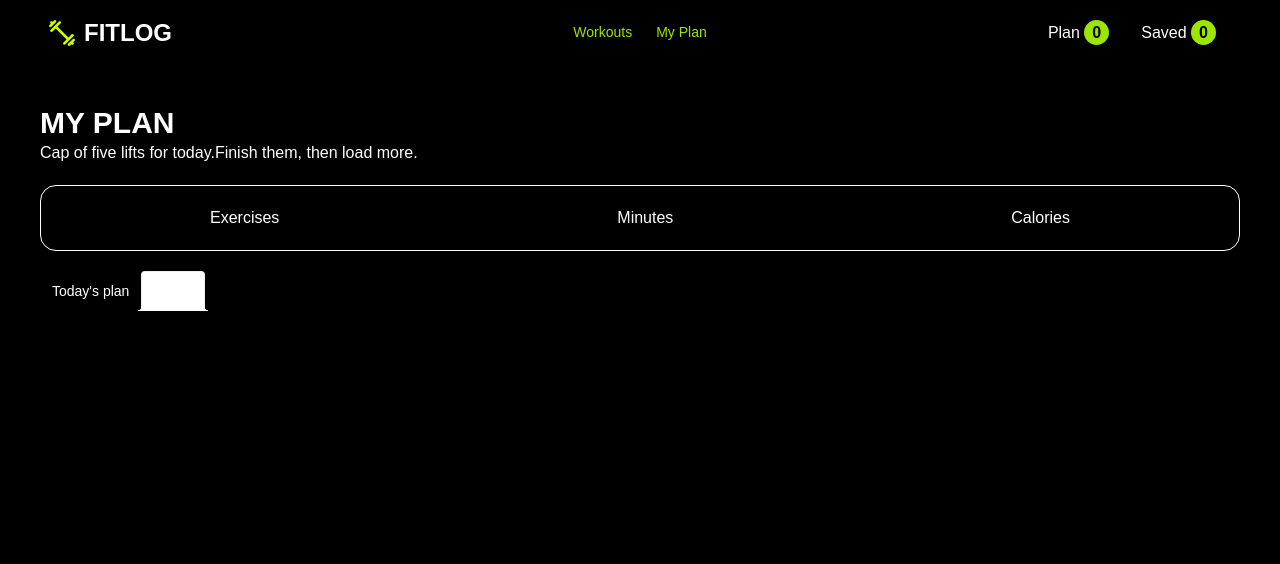
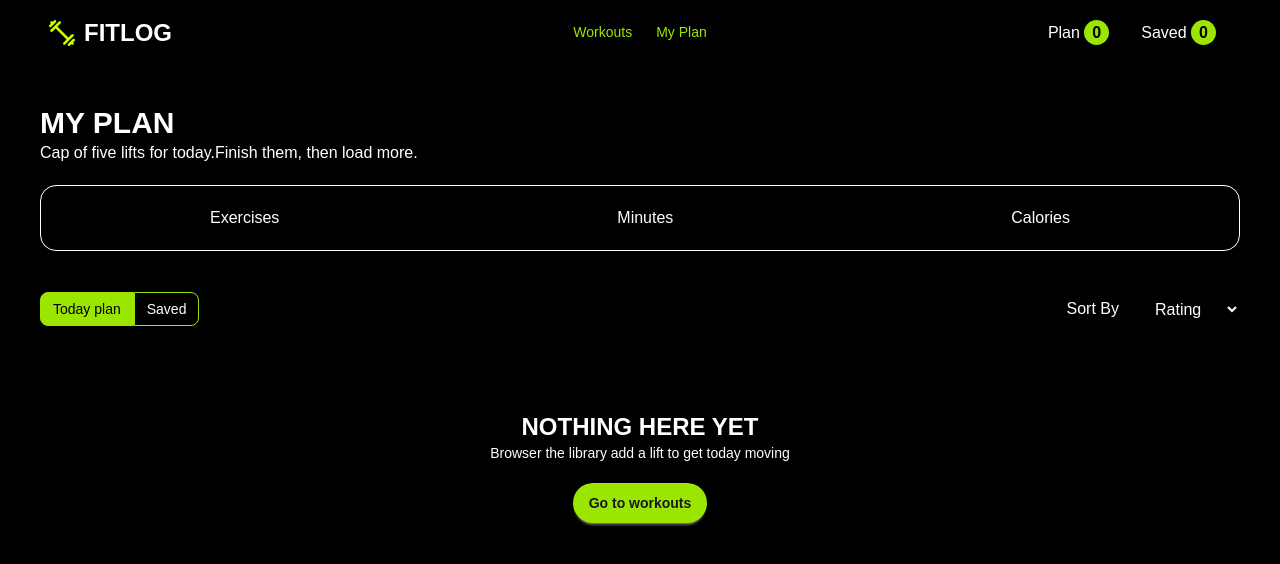
Before and after one commit to marufislam6745/Fitlog-Project, a Next.js app: page /myplan in a window 1280 px wide. Shown: the top 564 px of the page. Built offline with nearby package versions, Linux system fonts and the light colour scheme.

Commit message:
git code push

```diff
--- /dev/null
+++ b/src/app/Component/Datashow/Blankdata.tsx
@@ -0,0 +1,16 @@
+import Link from 'next/link';
+import React from 'react';
+
+const Blankdata = () => {
+    return (
+        <div className='text-center py-5'>
+            <h3 className='text-2xl font-bold'>NOTHING HERE YET</h3>
+            <p className='text-sm text-mauve-400'>Browser the library add a lift to get today moving</p>
+            <Link href="../../fitlog">
+                <button className='btn my-5 bg-lime-400 rounded-3xl border-none'>Go to workouts</button>
+            </Link>
+        </div>
+    );
+};
+
+export default Blankdata;
--- /dev/null
+++ b/src/app/Component/Datashow/Savedatadelet.tsx
@@ -0,0 +1,22 @@
+import { Fitlogcontext } from '@/app/context/fitlogContext';
+import { Fitlogtype } from '@/Type';
+import React, { useContext } from 'react';
+import { GoX } from "react-icons/go";
+import { toast } from 'react-toastify';
+
+const Savedatadelet = ({data}:{data:Fitlogtype}) => {
+    const {save,setSave}=useContext(Fitlogcontext)
+    const handledelet=()=>{
+        const delet=save.filter(value=>value.name!==data.name)
+        setSave(delet)
+        toast.success('Your data delete successfully')
+    }
+
+    return (
+        <div onClick={()=>handledelet()} className='text-2xl'>
+            <GoX />
+        </div>
+    );
+};
+
+export default Savedatadelet;
--- a/src/app/Component/Datashow/Saveddata.tsx
+++ b/src/app/Component/Datashow/Saveddata.tsx
@@ -5,7 +5,7 @@ import React from 'react';
 import { CiClock2 } from "react-icons/ci";
 import { CiStar } from "react-icons/ci";
 import { FaFire } from "react-icons/fa";
-import { GoX } from "react-icons/go";
+import Savedatadelet from './Savedatadelet';
 
 const Saveddata = ({ data }: { data: Fitlogtype }) => {
     return (
@@ -28,7 +28,7 @@ const Saveddata = ({ data }: { data: Fitlogtype }) => {
                 <Link href={`/fitlog/${data.id}`}>
                     <button className='btn bg-black rounded-2xl text-white'>View Delails</button>
                 </Link>
-                <p className='text-2xl'><GoX /></p>
+                <p><Savedatadelet data={data}></Savedatadelet></p>
             </div>
         </div>
     );
--- a/src/app/Component/Datashow/Todayplan.tsx
+++ b/src/app/Component/Datashow/Todayplan.tsx
@@ -6,7 +6,7 @@ import { CiClock2 } from "react-icons/ci";
 import { CiStar } from "react-icons/ci";
 import { FaFire } from "react-icons/fa";
 import { GoCheck } from "react-icons/go";
-import { GoX } from "react-icons/go";
+import Todayplandelet from './Todayplandelet';
 
 const Todayplan = ({ data }: { data: Fitlogtype }) => {
     return (
@@ -30,7 +30,7 @@ const Todayplan = ({ data }: { data: Fitlogtype }) => {
                     <button className='btn bg-black rounded-2xl text-white'>View Delails</button>
                 </Link>
                 <button className='btn bg-lime-400 rounded-2xl'><GoCheck />Mark as Done</button>
-                <p className='text-2xl'><GoX /></p>
+                <p><Todayplandelet data={data}></Todayplandelet></p>
             </div>
         </div>
     );
--- /dev/null
+++ b/src/app/Component/Datashow/Todayplandelet.tsx
@@ -0,0 +1,22 @@
+import { Fitlogcontext } from '@/app/context/fitlogContext';
+import { Fitlogtype } from '@/Type';
+import React, { useContext } from 'react';
+import { GoX } from "react-icons/go";
+import { toast } from 'react-toastify';
+
+const Todayplandelet = ({data}:{data:Fitlogtype}) => {
+   const {plan,setPlan}=useContext(Fitlogcontext)
+   const deletplan=()=>{
+      const plandelet=plan.filter(value=>value.name!==data.name)
+      setPlan(plandelet)
+      toast.success('Your data delete successfully')
+   }
+
+    return (
+        <div onClick={()=>deletplan()} className='text-2xl'>
+            <GoX />
+        </div>
+    );
+};
+
+export default Todayplandelet;
--- a/src/app/myplan/page.tsx
+++ b/src/app/myplan/page.tsx
@@ -1,14 +1,37 @@
 'use client'
 
-import { useContext } from "react";
+import { useContext, useState } from "react";
 import { Fitlogcontext } from "../context/fitlogContext";
 import Todayplan from "../Component/Datashow/Todayplan";
 import Saveddata from "../Component/Datashow/Saveddata";
+import Blankdata from "../Component/Datashow/Blankdata";
+import { Fitlogtype } from "@/Type";
 
 //import { useState } from 'react';
 
 const Page = () => {
+    const [button, setButton] = useState("Today plan")
+
     const { plan, save } = useContext(Fitlogcontext)
+    const [sortby, setSortby] = useState('')
+
+    const sortData = (data: Fitlogtype[]) => {
+        const sortedData = [...data]
+
+        if (sortby === "rating") {
+            sortedData.sort((a, b) => b.rating - a.rating)
+        }
+        else if (sortby === "duration") {
+            sortedData.sort((a, b) => a.duration - b.duration)
+        }
+        else if (sortby === "calories") {
+            sortedData.sort((a, b) => b.caloriesBurned - a.caloriesBurned)
+        }
+        return sortedData
+    }
+    const plandata = sortData(plan)
+    const savedata = sortData(save)
+
 
     return (
         <div className='lg:w-300 mx-auto'>
@@ -29,19 +52,56 @@ const Page = () => {
                 </div>
             </div>
 
-            {/* name of each tab group should be unique */}
+            {/* name of each tab group should be unique
             <div className="tabs tabs-lift ">
                 <input type="radio" name="my_tabs_3" className="tab text-white checked:bg-mauve-900 checked:border-mauve-700" aria-label="Today's plan" />
                 <div className="tab-content bg-mauve-900 border-mauve-700 p-6 text-white">
-                    {
-                        plan.map((data) => <Todayplan key={data.id} data={data}></Todayplan>)
-                    }
+                    {plandata.length > 0 ?
+                        plandata.map((data) => <Todayplan key={data.id} data={data}></Todayplan>) :
+                        <Blankdata></Blankdata>}
                 </div>
 
                 <input type="radio" name="my_tabs_3" className="tab text-white checked:bg-mauve-900 checked:border-mauve-700" aria-label="Saved" defaultChecked />
                 <div className="tab-content bg-mauve-900 border-mauve-700 p-6 text-white">
-                    {
-                        save.map((data) => <Saveddata key={data.id} data={data}></Saveddata>)
+                    {savedata.length > 0 ?
+                        savedata.map((data) => <Saveddata key={data.id} data={data}></Saveddata>) :
+                        <Blankdata></Blankdata>}
+                </div>
+            </div>*/}
+            <div>
+                <div className="flex items-center justify-between my-10">
+                    <div>
+                        <button onClick={() => setButton("Today plan")} className={`${button === "Today plan" ? 'bg-lime-400 text-black' : ''} px-3 py-1.5 border border-lime-400 rounded-l-lg text-sm `}>Today plan</button>
+                        <button onClick={() => setButton("Saved")} className={`${button === "Saved" ? 'bg-lime-400 text-black' : ''} px-3 py-1.5 border border-lime-400 rounded-r-lg text-sm `}>Saved</button>
+                    </div>
+
+                        <div className="flex items-center justify-end gap-2">
+                            <p className="bg-mauve-900 py-1.5 px-4 rounded-2xl">Sort By</p>
+                            <select
+                                value={sortby}
+                                onChange={(e) => setSortby(e.target.value)}
+                                defaultValue="Pick a Runtime"
+                                className="bg-mauve-900 p-2 rounded-xl"
+                            >
+                                <option value="rating">Rating</option>
+                                <option value="duration">Duration</option>
+                                <option value="calories">Calories</option>
+                            </select>
+                        </div>
+
+                </div>
+                <div>
+                    {button === "Today plan" ?
+                        (<div className=" bg-mauve-900 border-mauve-700 p-6 text-white rounded-2xl">
+                            {plandata.length > 0 ?
+                                plandata.map((data) => <Todayplan key={data.id} data={data}></Todayplan>) :
+                                <Blankdata></Blankdata>}
+                        </div>) :
+                        (<div className="bg-mauve-900 border-mauve-700 p-6 text-white rounded-2xl">
+                            {savedata.length > 0 ?
+                                savedata.map((data) => <Saveddata key={data.id} data={data}></Saveddata>) :
+                                <Blankdata></Blankdata>}
+                        </div>)
                     }
                 </div>
             </div>
```
